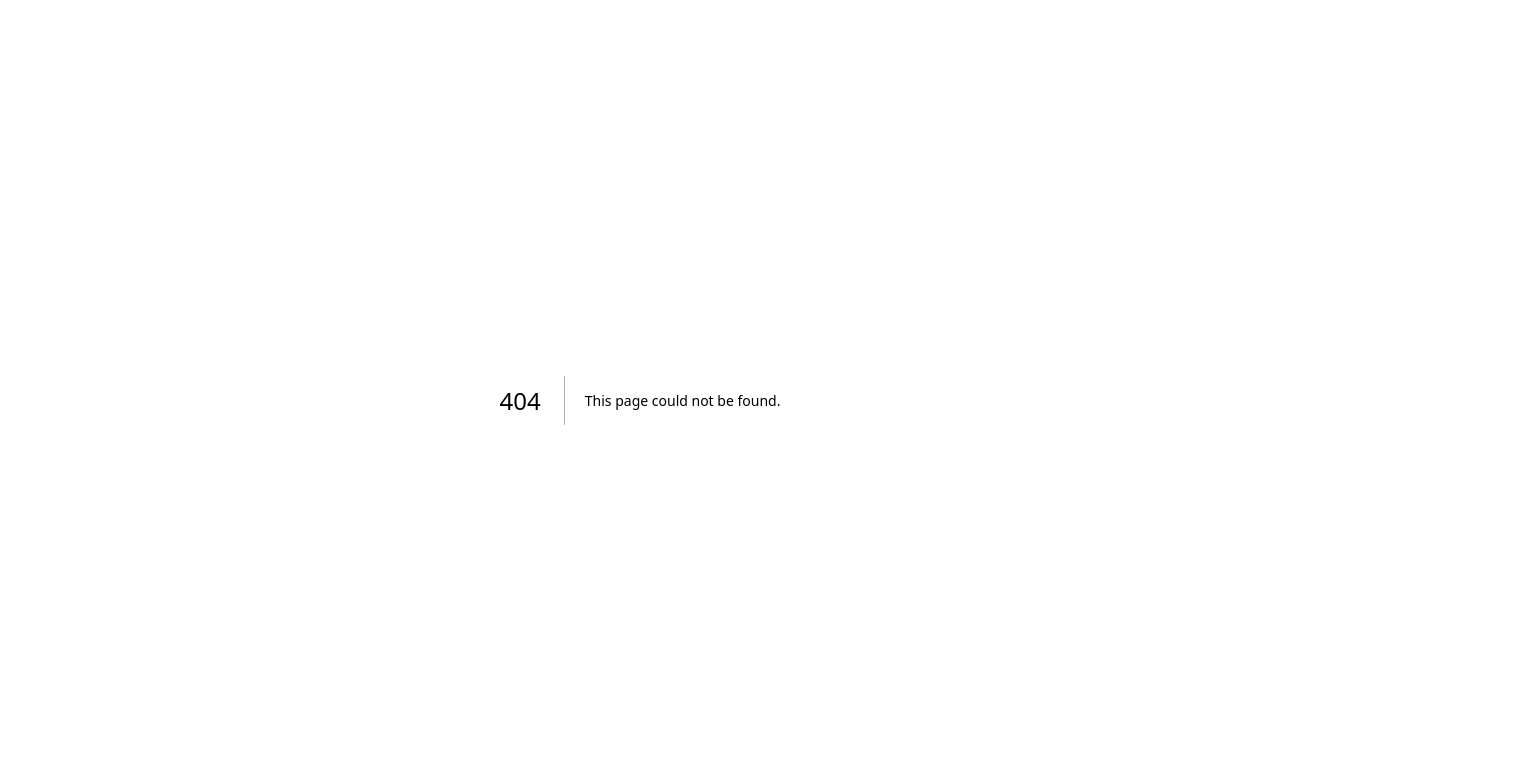
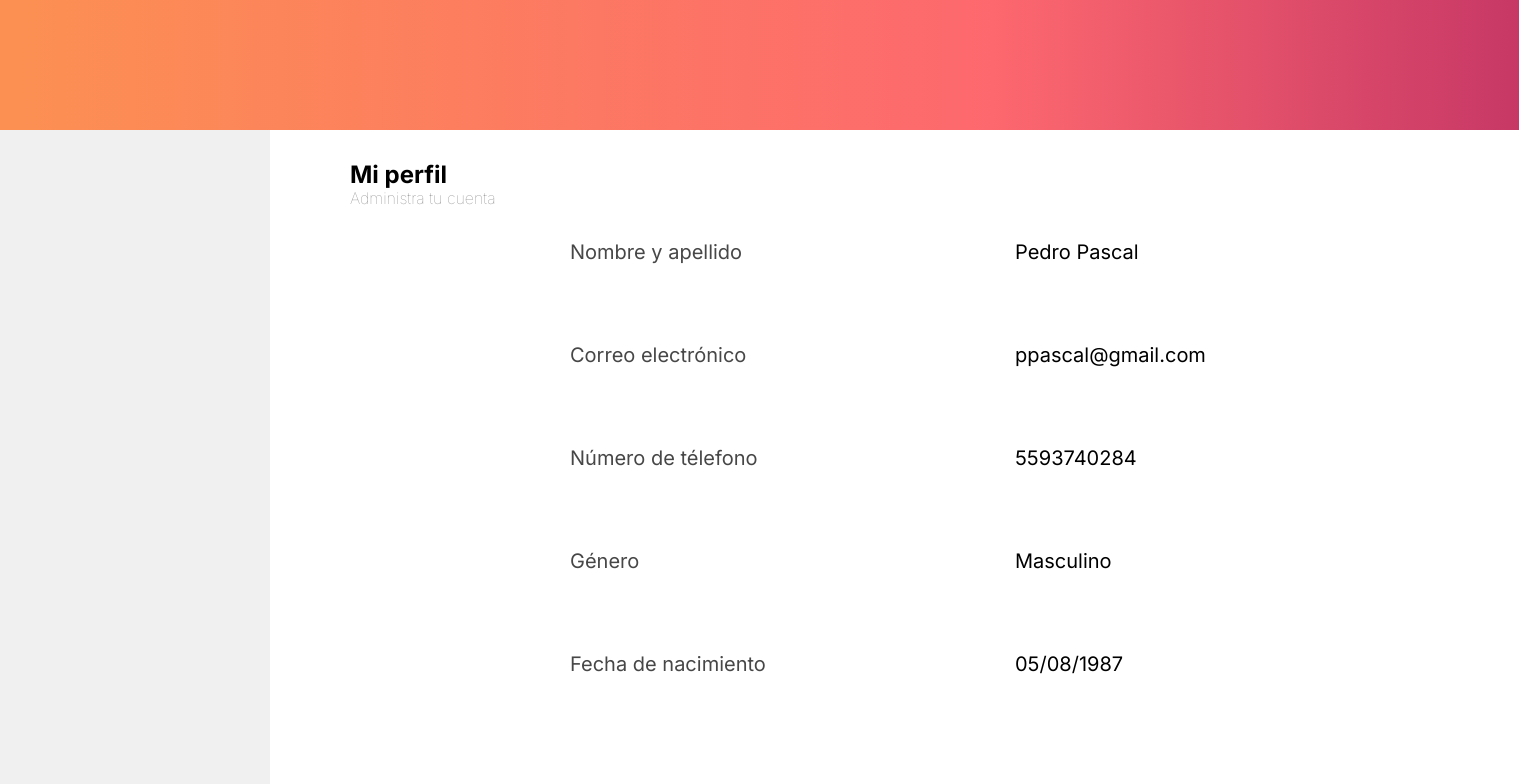
Before and after one commit to MjDevora/test-vercel, a Next.js app: page /viewprofile in a window 1280 px wide. Before the commit this address had no page. Shown: the top 784 px of the page, 1519 px wide, since content can reach past the window. Built offline with nearby package versions, Linux system fonts and the light colour scheme.

Commit message:
profile view

```diff
--- a/package.json
+++ b/package.json
@@ -22,7 +22,6 @@
     "postcss": "8.4.23",
     "react": "18.2.0",
     "react-dom": "18.2.0",
-    "react-google-login": "^5.2.2",
     "tailwindcss": "3.3.2",
     "typescript": "5.0.4"
   },
--- /dev/null
+++ b/src/app/components/views/DataView.css
@@ -0,0 +1,36 @@
+.data-container{
+  width: 700px;
+  height: 53px;
+  margin: 10px 10px 50px;
+  align-items: center;
+  justify-content: center;
+  background-color: #ffffff;
+}
+
+.data-first-part {
+  float: left;
+  width: 255px;
+  height: 53px;
+  font-family: Inter, Lato, sans-serif;
+  font-style: normal;
+  font-weight: normal;
+  font-size: 20px;
+  line-height: 29px;
+  color: #474747;
+  align-items: left;
+  justify-content: left;
+}
+
+.data-second-part{
+  float: right;
+  width: 255px;
+  height: 53px;
+  font-family: Inter, Lato, sans-serif;
+  font-style: normal;
+  font-weight: normal;
+  font-size: 20px;
+  line-height: 29px;
+  color: #000000;
+  align-items: left;
+  justify-content: left;
+}
--- /dev/null
+++ b/src/app/components/views/DataView.tsx
@@ -0,0 +1,21 @@
+import './DataView.css';
+import React, { PropsWithoutRef } from 'react';
+interface DataView{
+  dataname:string;
+  datainformation:string;
+}
+
+function DataView (props:DataView){
+  return(
+    <div className='data-container'>
+      <div className='data-first-part'>
+        <p>{props.dataname}</p>
+      </div>
+      <div className='data-second-part'>
+        <p>{props.datainformation}</p>
+      </div>
+    </div>
+  );
+}
+
+export default DataView;
--- /dev/null
+++ b/src/app/viewprofile/page.css
@@ -0,0 +1,64 @@
+* {
+  margin: 0;
+  padding: 0;
+}
+
+html, body {
+  font-size: 20px;
+  background-color: #ffffff;
+  font-family: Inter, Lato, sans-serif;
+}
+
+h1 {
+  font-family: Inter, Lato, sans-serif;
+  font-style: normal;
+  font-weight: bold;
+  font-size: 24px;
+  line-height: 29px;
+  /* identical to box height */
+}
+
+.description {
+  font-family: Inter, Lato, sans-serif;
+  font-style: normal;
+  font-weight: lighter;
+  font-size: 16px;
+  line-height: 19px;
+  display: flex;
+  align-items: center;
+  color: #898686;
+}
+
+.ViewProfile{
+  min-height: 600vh;
+}
+
+.header-container{
+  min-height: 10px;
+  align-items: left;
+  justify-content: center;
+  margin-left: 300px;
+  margin-top: 30px;
+  padding-left: 50px;
+}
+
+.information-container{
+  float: right;
+  min-height: 600px;
+  align-items: left;
+  justify-content: center;
+  margin-top: 20px;
+}
+
+.menu{
+  float: left;
+  width: 270px;
+  height: 1000px;
+  background-color: #F0F0F0;
+}
+
+.header{
+  width: 1519px;
+  height: 130px;
+  background: linear-gradient(90.47deg, #FC9052 0.65%, #FD686E 65.37%, #C73866 100%);
+}
--- /dev/null
+++ b/src/app/viewprofile/page.tsx
@@ -0,0 +1,40 @@
+import './page.css';
+import DataView from '../components/views/DataView';
+export default function ViewProfile (){
+  return (
+    <div className='ViewProfile'>
+
+      <div className='header'>
+
+      </div>
+
+      <div className='menu'>
+
+      </div>
+
+      <div className='header-container'>
+        <h1>Mi perfil</h1>
+        <p className='description'>Administra tu cuenta</p>
+      </div>
+
+      <div className='information-container'>
+        <DataView
+          dataname='Nombre y apellido'
+          datainformation='Pedro Pascal'/>
+        <DataView
+          dataname='Correo electrónico'
+          datainformation='ppascal@gmail.com'/>
+        <DataView
+          dataname='Número de télefono'
+          datainformation='5593740284'/>
+        <DataView
+          dataname='Género'
+          datainformation='Masculino'/>
+        <DataView
+          dataname='Fecha de nacimiento'
+          datainformation='05/08/1987'/>
+      </div>
+
+    </div>
+  );
+}
```
Also changed, not shown: 1 other file (tests, documents, lock files or other folders).
